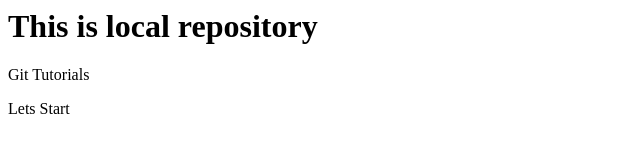
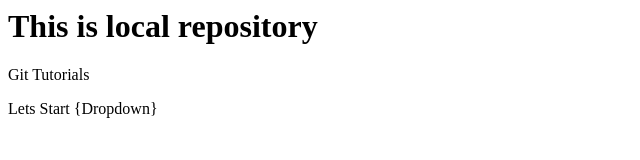
Before and after one commit to BalakistiVijay/Local, a plain HTML site: page index.html in a window 1280 px wide. Shown: the whole page, without its empty margins (0-640 px from the left). Drawn offline with Linux system fonts and the light colour scheme.

Commit message:
new change

```diff
--- a/index.html
+++ b/index.html
@@ -1,4 +1,3 @@
 <h1>This is local repository</h1>
-
 <p>Git Tutorials</p>
-<p>Lets Start</p>
+<p>Lets Start {Dropdown}</p>
```
